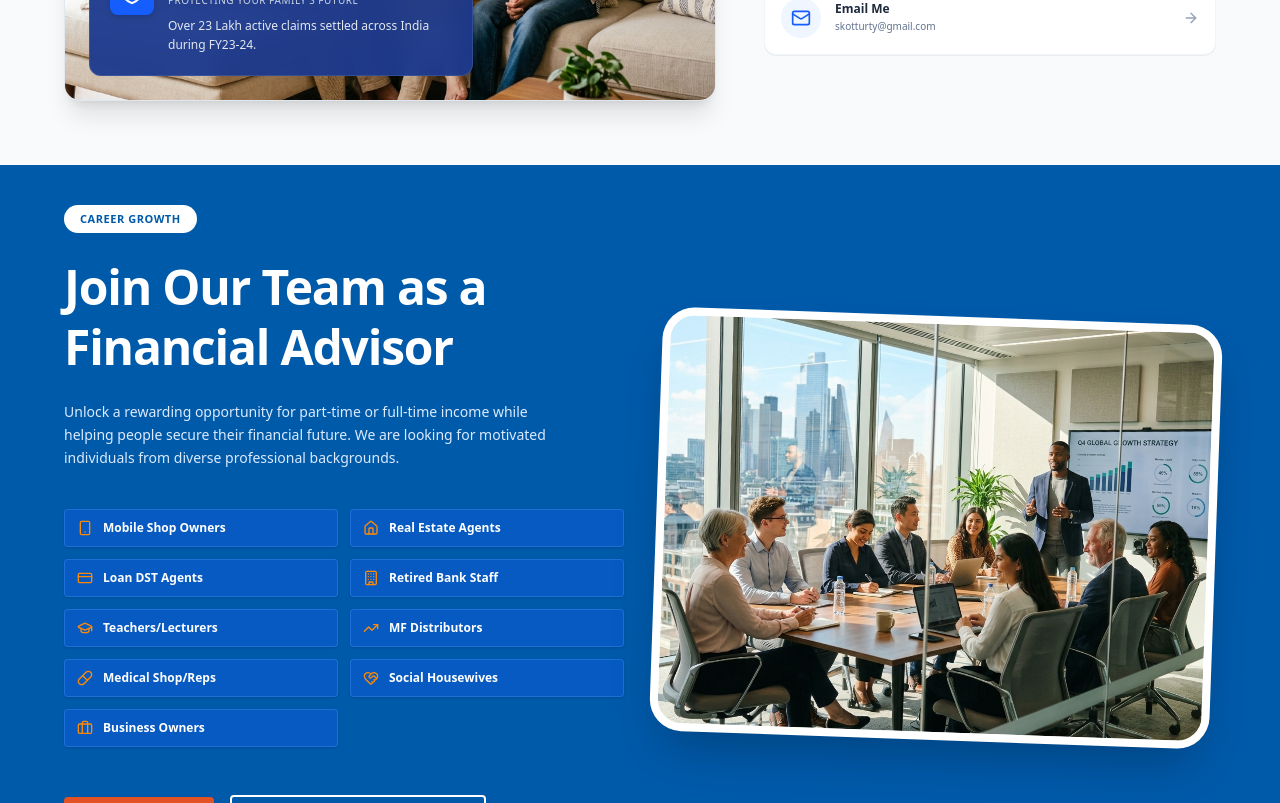
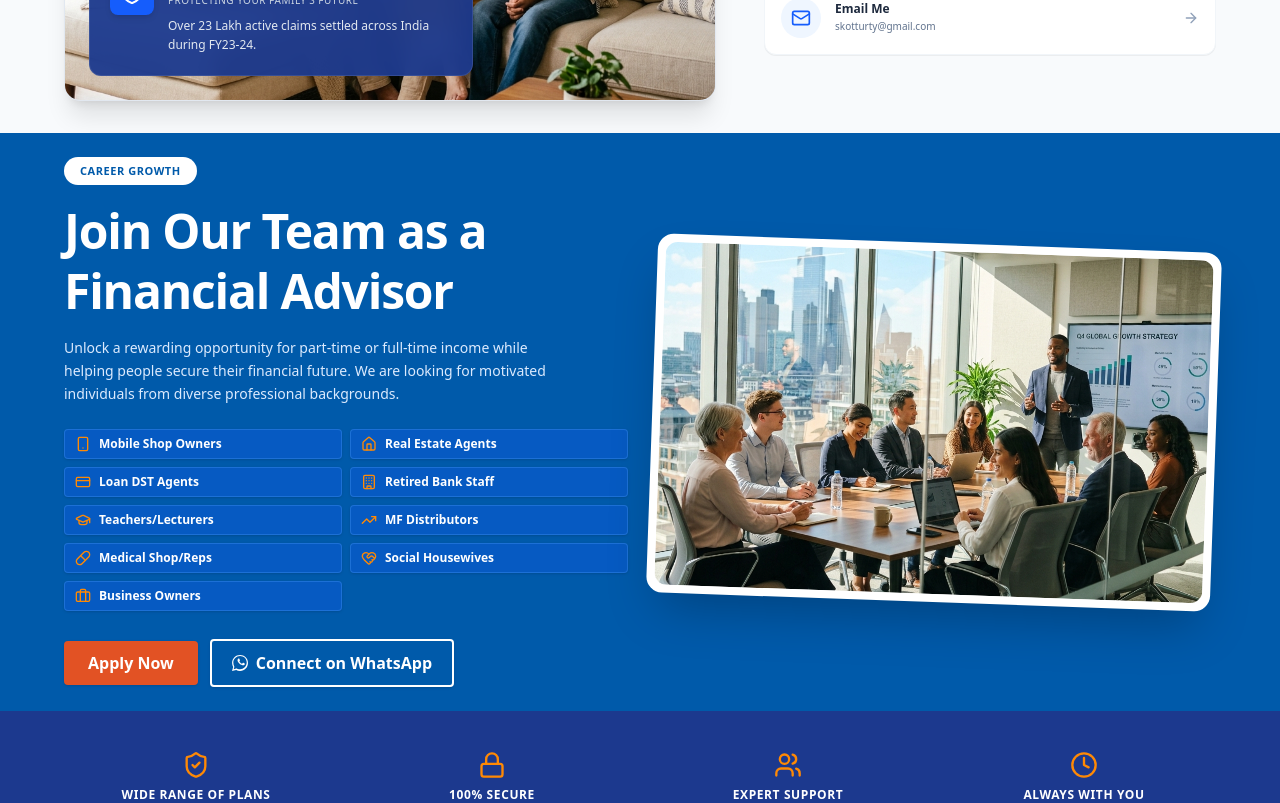
Before and after one commit to Rahul2749/FutureInvestmentPlanner, a React (Vite) app: page / in a window 1280 px wide. Shown: the part 1540-2343 px from the top of the page. Built offline with nearby package versions, Linux system fonts and the light colour scheme.

Commit message:
Update HomeView.tsx

```diff
--- a/src/components/HomeView.tsx
+++ b/src/components/HomeView.tsx
@@ -193,7 +193,7 @@ export default function HomeView({ setActiveTab, openQuoteForPlan }: HomeViewPro
       </section>
 
       {/* 4. Let's Plan Your Secure Future Section */}
-      <section className="bg-slate-50 py-16 px-4 sm:px-8 lg:px-16 border-t border-slate-100" id="plan-secure-future">
+      <section className="bg-slate-50 pt-16 pb-8 px-4 sm:px-8 lg:px-16 border-t border-slate-100" id="plan-secure-future">
         <div className="max-w-none mx-auto grid grid-cols-1 lg:grid-cols-12 gap-12 items-center">
 
           {/* Left Column: Family Image with Overlay */}
@@ -290,11 +290,11 @@ export default function HomeView({ setActiveTab, openQuoteForPlan }: HomeViewPro
       </section>
 
       {/* Join Our Team Section */}
-      <section className="bg-[#005AAA] py-10 px-4 sm:px-8 lg:px-16 text-white overflow-hidden relative">
-        <div className="max-w-none mx-auto grid grid-cols-1 lg:grid-cols-12 gap-8 items-center relative z-10">
+      <section className="bg-[#005AAA] py-6 px-4 sm:px-8 lg:px-16 text-white relative">
+        <div className="max-w-none mx-auto grid grid-cols-1 lg:grid-cols-12 gap-6 items-center relative z-10">
 
           {/* Left Content */}
-          <div className="lg:col-span-6 space-y-6">
+          <div className="lg:col-span-6 space-y-4">
             <div className="inline-block bg-white text-[#005AAA] text-[11px] font-bold px-4 py-1.5 rounded-full tracking-wider uppercase">
               Career Growth
             </div>
@@ -308,7 +308,7 @@ export default function HomeView({ setActiveTab, openQuoteForPlan }: HomeViewPro
               Unlock a rewarding opportunity for part-time or full-time income while helping people secure their financial future. We are looking for motivated individuals from diverse professional backgrounds.
             </p>
 
-            <div className="grid grid-cols-1 sm:grid-cols-2 gap-3 pt-4">
+            <div className="grid grid-cols-1 sm:grid-cols-2 gap-2 pt-2">
               {[
                 { icon: <Smartphone className="h-4 w-4" />, text: "Mobile Shop Owners" },
                 { icon: <Home className="h-4 w-4" />, text: "Real Estate Agents" },
@@ -320,17 +320,17 @@ export default function HomeView({ setActiveTab, openQuoteForPlan }: HomeViewPro
                 { icon: <HeartHandshake className="h-4 w-4" />, text: "Social Housewives" },
                 { icon: <Briefcase className="h-4 w-4" />, text: "Business Owners" }
               ].map((role, idx) => (
-                <div key={idx} className="flex items-center space-x-2.5 bg-blue-600/30 border border-blue-400/30 px-3 py-2.5 rounded shadow-sm">
+                <div key={idx} className="flex items-center space-x-2 bg-blue-600/30 border border-blue-400/30 px-2.5 py-1.5 rounded shadow-sm">
                   <div className="text-orange-400">{role.icon}</div>
                   <span className="text-xs font-bold">{role.text}</span>
                 </div>
               ))}
             </div>
 
-            <div className="flex flex-wrap items-center gap-4 pt-6">
+            <div className="flex flex-wrap items-center gap-3 pt-3">
               <button
                 onClick={() => setActiveTab('partner')}
-                className="bg-[#E25224] hover:bg-orange-600 text-white font-bold px-8 py-3.5 rounded shadow-sm hover:shadow-md transition-all cursor-pointer"
+                className="bg-[#E25224] hover:bg-orange-600 text-white font-bold px-6 py-2.5 rounded shadow-sm hover:shadow-md transition-all cursor-pointer"
               >
                 Apply Now
               </button>
@@ -338,9 +338,9 @@ export default function HomeView({ setActiveTab, openQuoteForPlan }: HomeViewPro
                 href="https://wa.me/919423383890?text=Hi%20Sahiti,%20I'm%20interested%20in%20joining%20as%20a%20Financial%20Advisor."
                 target="_blank"
                 rel="noopener noreferrer"
-                className="bg-transparent hover:bg-blue-800 text-white font-bold px-6 py-3.5 rounded border-2 border-white shadow-sm hover:shadow-md transition-all flex items-center space-x-2 cursor-pointer"
+                className="bg-transparent hover:bg-blue-800 text-white font-bold px-5 py-2.5 rounded border-2 border-white shadow-sm hover:shadow-md transition-all flex items-center space-x-2 cursor-pointer"
               >
-                <svg className="h-5 w-5 fill-current" viewBox="0 0 24 24">
+                <svg className="h-4 w-4 fill-current" viewBox="0 0 24 24">
                   <path d="M.057 24l1.687-6.163c-1.041-1.804-1.588-3.849-1.587-5.946C.06 5.348 5.397.01 12.008.01c3.202.001 6.212 1.246 8.477 3.514 2.266 2.268 3.507 5.28 3.505 8.484-.004 6.657-5.34 11.997-11.953 11.997-2.005-.001-3.973-.504-5.717-1.465L0 24zm6.26-4.148c1.657.983 3.327 1.498 5.694 1.499 5.539 0 10.05-4.48 10.054-9.988.002-2.67-1.026-5.18-2.894-7.052C17.29 2.44 14.78 1.41 12.016 1.41 6.502 1.41 1.992 5.89 1.988 11.399c-.001 2.222.548 4.39 1.587 6.189l-.993 3.626 3.735-.972zm12.39-7.25c-.269-.134-1.593-.787-1.839-.877-.247-.09-.427-.135-.607.135-.18.27-.697.877-.855 1.057-.157.18-.315.202-.584.067-.27-.134-1.14-.42-2.172-1.341-.803-.715-1.344-1.602-1.502-1.872-.158-.27-.017-.417.118-.552.122-.122.27-.315.405-.472.135-.157.18-.27.27-.45.09-.18.045-.337-.023-.472-.068-.135-.607-1.463-.832-2.003-.22-.528-.44-.456-.607-.464-.157-.008-.337-.009-.517-.009-.18 0-.472.067-.719.337-.247.27-.944.923-.944 2.25s.967 2.61 1.102 2.79c.135.18 1.902 2.904 4.609 4.074.644.278 1.147.445 1.538.569.647.206 1.236.177 1.701.107.518-.078 1.593-.652 1.819-1.282.225-.63.225-1.17.157-1.282-.068-.112-.247-.202-.516-.337z"/>
                 </svg>
                 <span>Connect on WhatsApp</span>
@@ -350,11 +350,11 @@ export default function HomeView({ setActiveTab, openQuoteForPlan }: HomeViewPro
 
           {/* Right Content */}
           <div className="lg:col-span-6 relative">
-            <div className="bg-white p-2 rounded-[2rem] shadow-2xl transform md:rotate-2 hover:rotate-0 transition-transform duration-500 max-w-2xl ml-auto w-full">
+            <div className="bg-white p-2 rounded-2xl shadow-2xl transform md:rotate-2 hover:rotate-0 transition-transform duration-500 max-w-xl ml-auto w-full">
               <img
                 src="/team_meeting.png"
                 alt="Financial Advisor Team Meeting"
-                className="w-full object-cover rounded-[1.5rem] aspect-[4/3]"
+                className="w-full object-cover rounded-xl aspect-[16/10]"
               />
             </div>
           </div>
```
